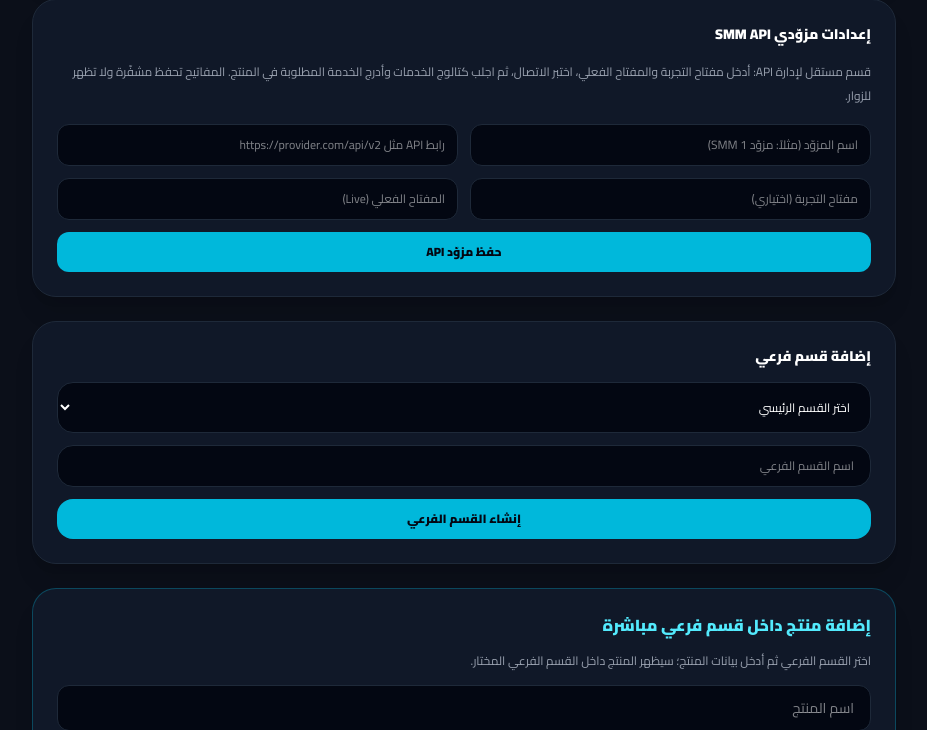
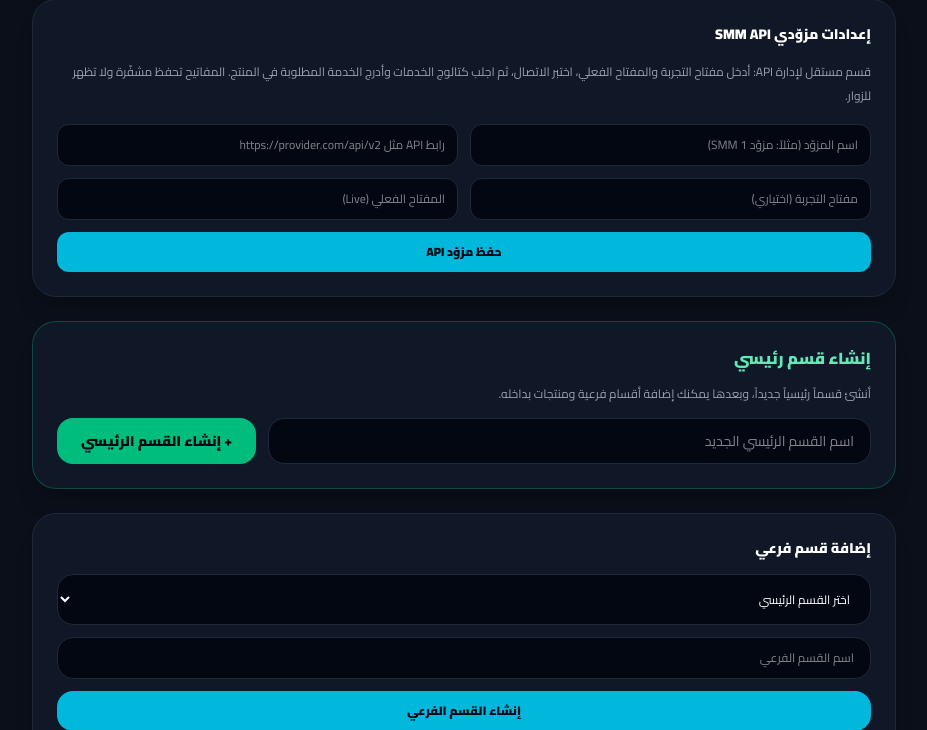
Before and after one commit to OWJMEDIA963/OWJ-MEDIA, a Flask app: page /admin in a window 1280 px wide. Shown: the part 3827-4557 px from the top of the page, without its empty margins (176-1103 px from the left). Run offline with Flask 3, Linux system fonts and the light colour scheme; a user stored in the database is signed in; data comes from the database, SQL or seed files in the repository; data that the repository does not hold is empty.

Commit message:
Add files via upload

```diff
--- a/app.py
+++ b/app.py
@@ -1088,6 +1088,21 @@ def delete_smm_provider(provider_id):
     flash('تم حذف مزوّد API وفصل الخدمات المرتبطة به.', 'success')
     return redirect(url_for('admin'))
 
+@app.route('/admin/add_category', methods=['POST'])
+@admin_required
+def add_category():
+    name = request.form.get('category_name', '').strip()
+    if not name:
+        flash('أدخل اسم القسم الرئيسي.', 'error')
+    elif Category.query.filter_by(name=name, parent_id=None).first():
+        flash('القسم الرئيسي موجود مسبقاً.', 'error')
+    else:
+        db.session.add(Category(name=name, parent_id=None))
+        db.session.commit()
+        flash('تم إنشاء القسم الرئيسي بنجاح.', 'success')
+    return redirect(url_for('admin'))
+
+
 @app.route('/admin/add_subcategory', methods=['POST'])
 @admin_required
 def add_subcategory():
--- a/templates/admin.html
+++ b/templates/admin.html
@@ -280,6 +280,16 @@
         {% endif %}
     </section>
 
+    <!-- إنشاء قسم رئيسي -->
+    <section class="bg-gray-900 border border-emerald-500/30 rounded-3xl p-6 shadow-xl space-y-4">
+        <h2 class="text-base font-black text-emerald-300">إنشاء قسم رئيسي</h2>
+        <p class="text-xs text-gray-400">أنشئ قسماً رئيسياً جديداً، وبعدها يمكنك إضافة أقسام فرعية ومنتجات بداخله.</p>
+        <form action="/admin/add_category" method="POST" class="flex flex-col sm:flex-row gap-3">
+            <input name="category_name" required maxlength="120" placeholder="اسم القسم الرئيسي الجديد" class="flex-1 bg-gray-950 border border-gray-800 rounded-2xl px-4 py-3 text-sm text-white outline-none focus:border-emerald-400">
+            <button type="submit" class="rounded-2xl bg-emerald-500 px-6 py-3 text-sm font-black text-gray-950">+ إنشاء القسم الرئيسي</button>
+        </form>
+    </section>
+
     <!-- إنشاء قسم فرعي -->
     <div class="bg-gray-900 border border-gray-800 rounded-3xl p-6 shadow-xl space-y-4"><h2 class="text-sm font-black text-white">إضافة قسم فرعي</h2><form action="/admin/add_subcategory" method="POST" class="space-y-3"><select name="parent_id" required class="w-full bg-gray-950 border border-gray-800 rounded-2xl px-4 py-3 text-xs text-white"><option value="">اختر القسم الرئيسي</option>{% for cat in categories if not cat.parent_id %}<option value="{{ cat.id }}">{{ cat.name }}</option>{% endfor %}</select><input name="subcategory_name" required placeholder="اسم القسم الفرعي" class="w-full bg-gray-950 border border-gray-800 rounded-2xl px-4 py-3 text-xs text-white"><button class="w-full rounded-2xl bg-cyan-500 py-3 text-xs font-black text-gray-950">إنشاء القسم الفرعي</button></form></div>
 
```
